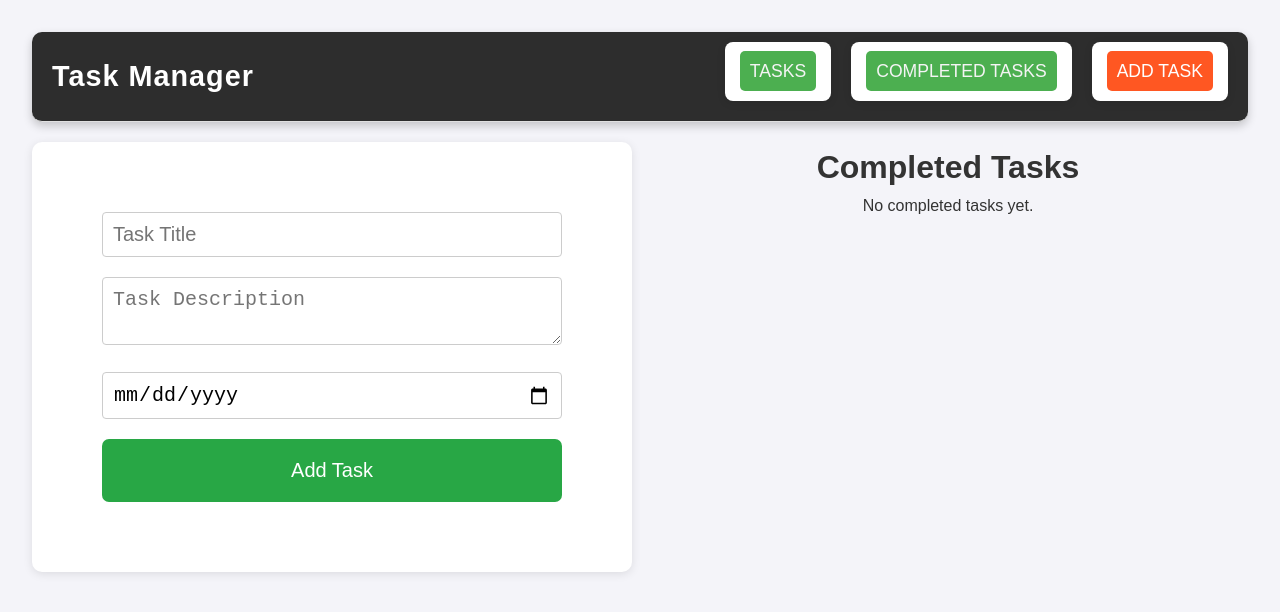
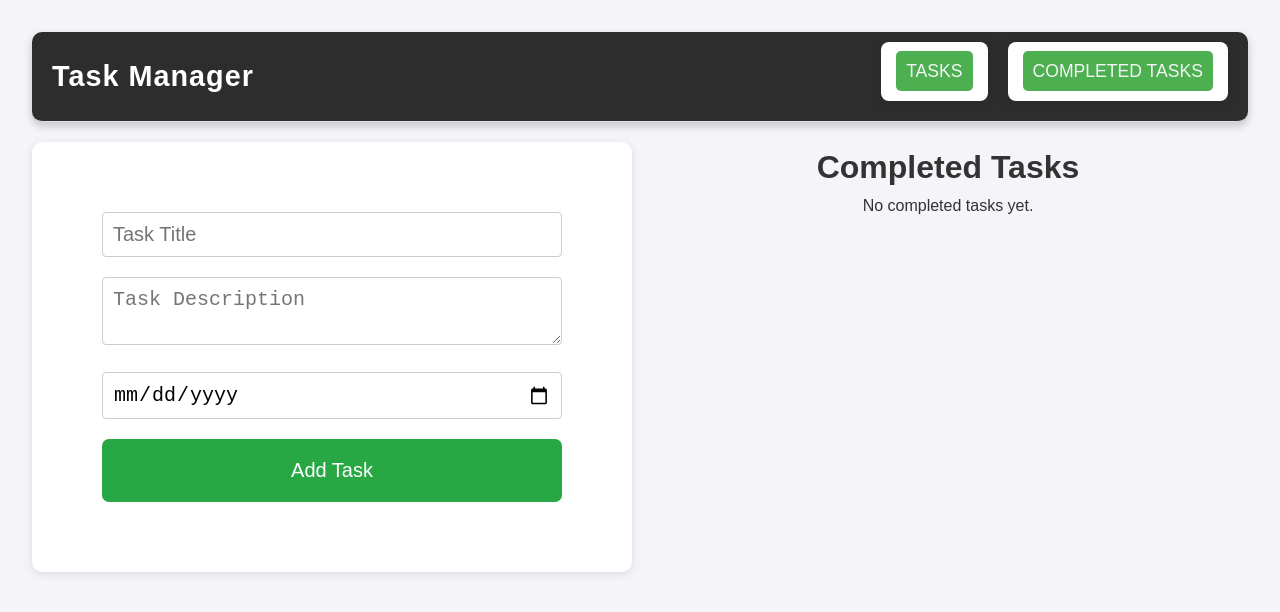
Before and after one commit to meghaverma009/task-manager, a React (Vite) app: page /completed in a window 1280 px wide. Shown: the top 612 px of the page. Built offline with nearby package versions, Linux system fonts and the light colour scheme.

Commit message:
fix error

```diff
--- a/src/App.jsx
+++ b/src/App.jsx
@@ -52,7 +52,7 @@ function App() {
 
       setCompletedTasks((prevCompletedTasks) => [
         ...prevCompletedTasks,
-        { ...taskToComplete, completed: true },
+        { ...taskToComplete,id: uuidv4(), completed: true },
       ]);
 
       return prevTasks.filter((task) => task.id !== taskId);
--- a/src/components/CompletedTasks.jsx
+++ b/src/components/CompletedTasks.jsx
@@ -9,8 +9,7 @@ function CompletedTasks({ tasks = [], onToggleComplete, onDelete }) {
       ) : (
         <ul className="completedTasksList">
           {completedTasks.map((task) => {
-            console.log("task", task);
-
+            // console.log("task", task);
             return (
               <li key={task.id} className="completedTaskCard">
                 <div className="taskDetails">
@@ -31,7 +30,7 @@ function CompletedTasks({ tasks = [], onToggleComplete, onDelete }) {
                   </button>
                   <button
                     className="taskButton deleteButton"
-                    onClick={() => onDelete(task.id)}
+                    onClick={() => onDelete(task?.id)}
                   >
                     Delete
                   </button>
--- a/src/components/Navbar.jsx
+++ b/src/components/Navbar.jsx
@@ -9,7 +9,6 @@ function Navbar() {
         <ul className="navLinks">
           <li><Link to="/" className="navLink">Tasks</Link></li>
           <li><Link to="/completed" className="navLink">Completed Tasks</Link></li>
-          <li><Link to="/add" className="navLink addTaskLink">Add Task</Link></li>
         </ul>
       </div>
     </nav>
--- a/src/index.css
+++ b/src/index.css
@@ -62,18 +62,6 @@
   background-color: #3eb3af;
   color: #f4f4f4;
 }
-
-/* Special Style for Add Task Link */
-.addTaskLink {
-  background-color: #ff5722;
-  color: white;
-  font-weight: 500;
-}
-
-.addTaskLink:hover {
-  background-color: #3eb3af;
-}
-
 .taskList {
   width: 100%;
 }
```
Also changed, not shown: src/components/Tasks.jsx (deleted, +0 -16 lines).
